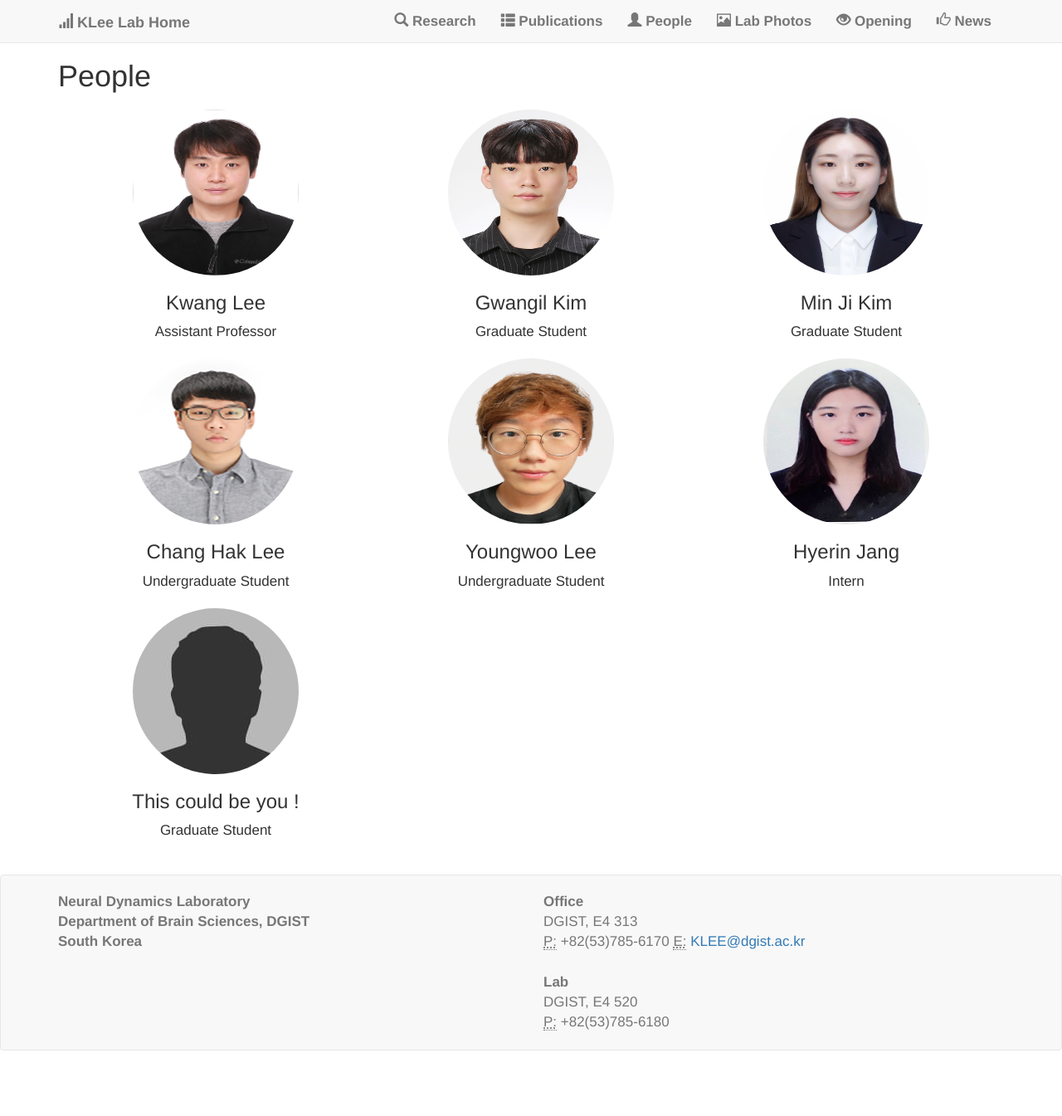
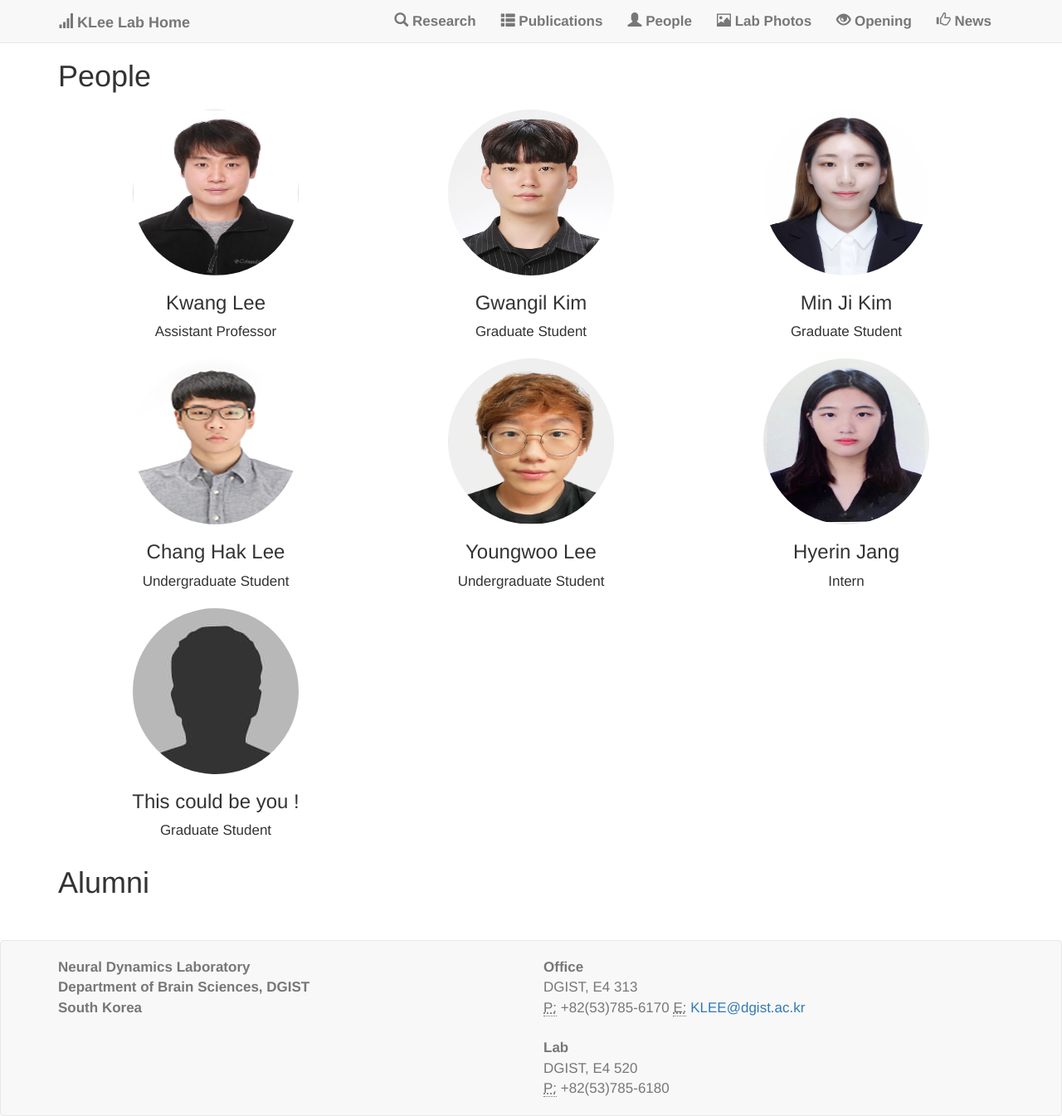
Before and after one commit to kleelab/kleelab.github.io, a Jekyll site: the page built from people.html, in a window 1280 px wide. Shown: the whole page at 83% size. Built offline with Jekyll 4.4.1, drawn with Linux system fonts in a browser that asks for light colours; nearby versions of some CDN libraries; a style sheet for code colours, icons or effects is not loaded; before the commit the page ends 1266 px from its top, so only the background shows below that.

Commit message:
Update people.html

```diff
--- a/people.html
+++ b/people.html
@@ -21,25 +21,23 @@
     </div>
 
 
-    <!--<div class="container">
+    <div class="container">
 
 
         <h1 class="alumni">Alumni</h1>
 
         {% for person in site.data.alumni %}
 
-        <div class="person col-md-4 col-sm-6 col-xs-12">
+        <!--<div class="person col-md-4 col-sm-6 col-xs-12">
             <img src="{{ person.photo }}"
-                 alt="photo" class="person-photo img-circle">
+                 alt="photo" class="person-photo img-circle">-->
+
            <h3 class="person-role">{{ person.name }}</h3>
-            <p class="person-role">{{ person.role }}
-            <br>{{ person.program }}
-            <br>{{ person.lnp}}
-            <br>{{ person.email }} </p>
+            <p class="person-role">{{ person.program }} </p>
 
         </div>
 
-        {% endfor %}-->
+        {% endfor %}
 
 
     </div>
```
